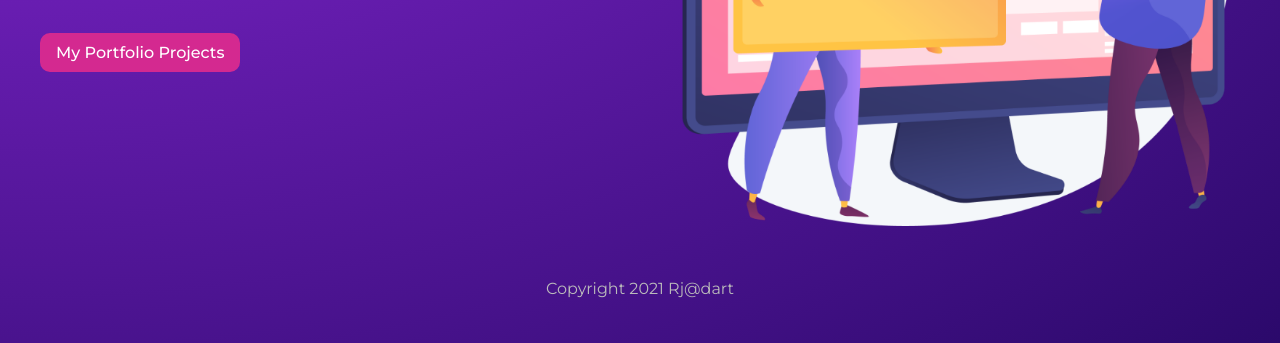
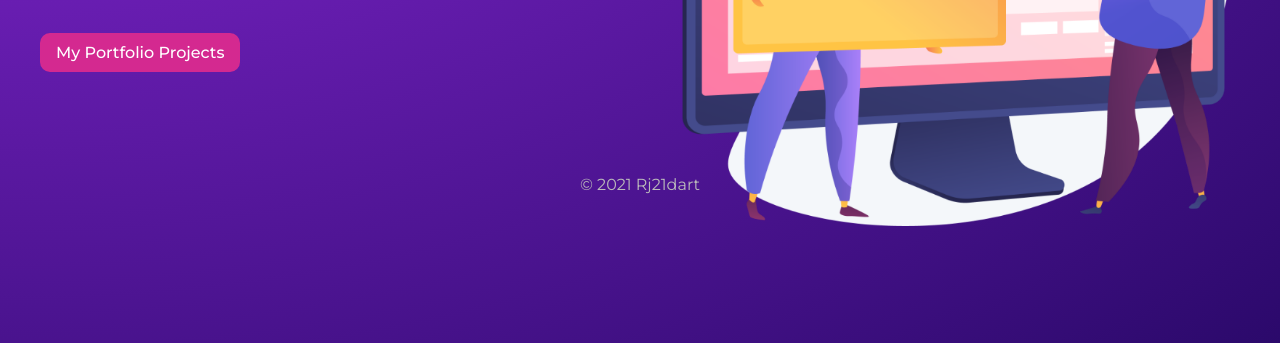
Before and after one commit to raj21dart/rj-gatsby-project, a Gatsby site: page / in a window 1280 px wide. Shown: the part 457-800 px from the top of the page. Built offline with nearby package versions, Linux system fonts and the light colour scheme; Gatsby itself is replaced by a stand-in of ours.

Commit message:
trial check

```diff
--- a/src/components/Layout.js
+++ b/src/components/Layout.js
@@ -9,8 +9,8 @@ export default function Layout({ children }) {
             <div className="content">
                 { children }
             </div>
-            <footer>
-                <p>Copyright 2021 Rj@dart</p>
+            <footer className="footer">
+                <p>&copy; 2021 Rj21dart</p>
             </footer>
         </div>
     )
--- a/src/styles/global.css
+++ b/src/styles/global.css
@@ -43,7 +43,16 @@ p {
 nav a:hover {
   border-color: white;
 }
+
+footer {
+  position: relative;
+  width: 100%;
+}
 footer p{
+  position: absolute;
+  bottom: 0;
+  left: 0;
+  width: 100%;
   text-align: center;
   color: #bbb;
   margin: 40px auto;
```
Also changed, not shown: 1 other file. Lines whose indentation alone changed are shown as unchanged.
